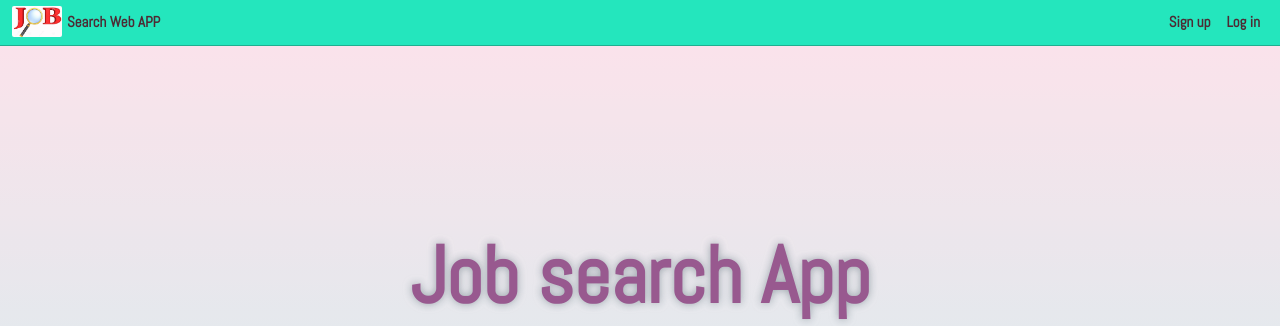
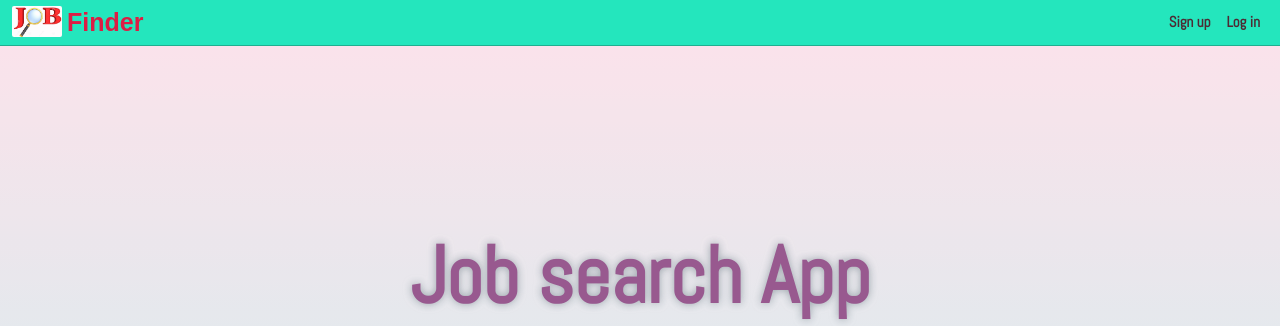
Before and after one commit to Ruby1517/Job-Finder, a Flask app: page / in a window 1280 px wide. Shown: the top 326 px of the page. Run offline with Flask 2, Linux system fonts and the light colour scheme; some libraries are stand-ins or nearby versions; some web fonts are replaced.

Commit message:
modified

```diff
--- a/static/style.css
+++ b/static/style.css
@@ -24,6 +24,12 @@ body {
 
 body.error-404 {
   background-color: #1da1f2;
+}
+
+.finder {
+  font-family: fantasy;
+  font-size: 25px;
+  color: crimson;
 }
 
 
--- a/templates/base.html
+++ b/templates/base.html
@@ -28,7 +28,7 @@
     <div class="navbar-header">
       <a href="/" class="navbar-brand">
         <img src="/static/img/job.jpg" alt="logo">
-        <span>Search Web APP</span>
+        <span class="finder">Finder</span>
       </a>
     </div>
     <ul class="nav navbar-nav navbar-center">
```
